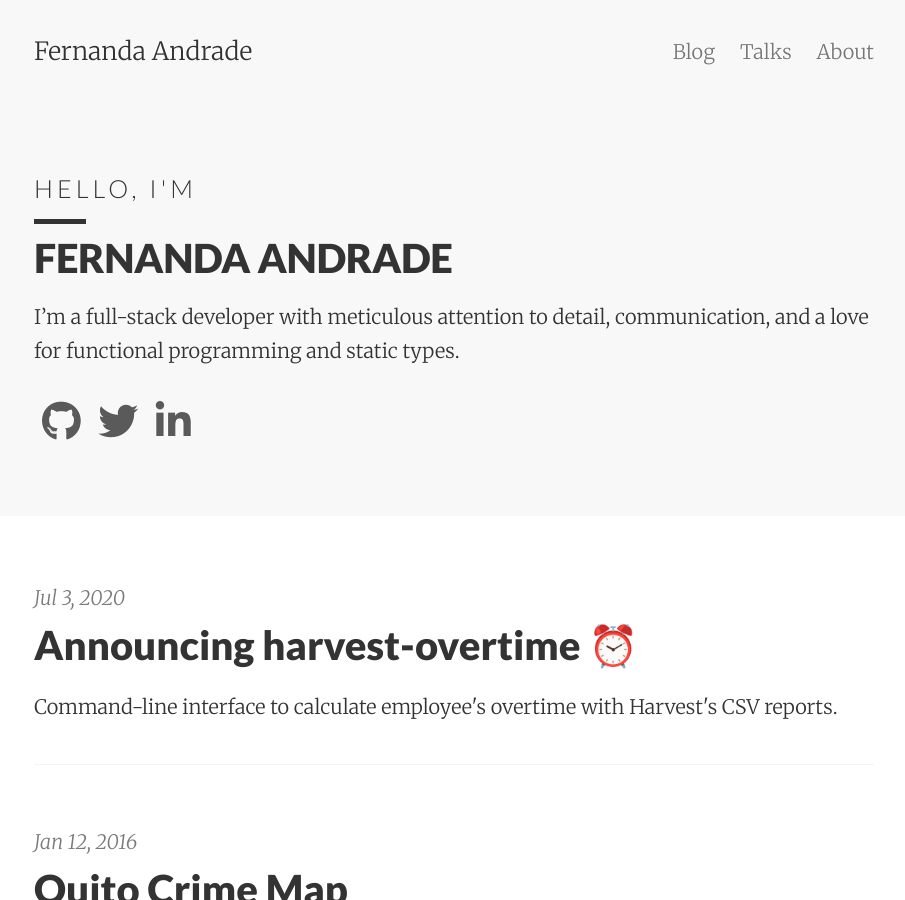
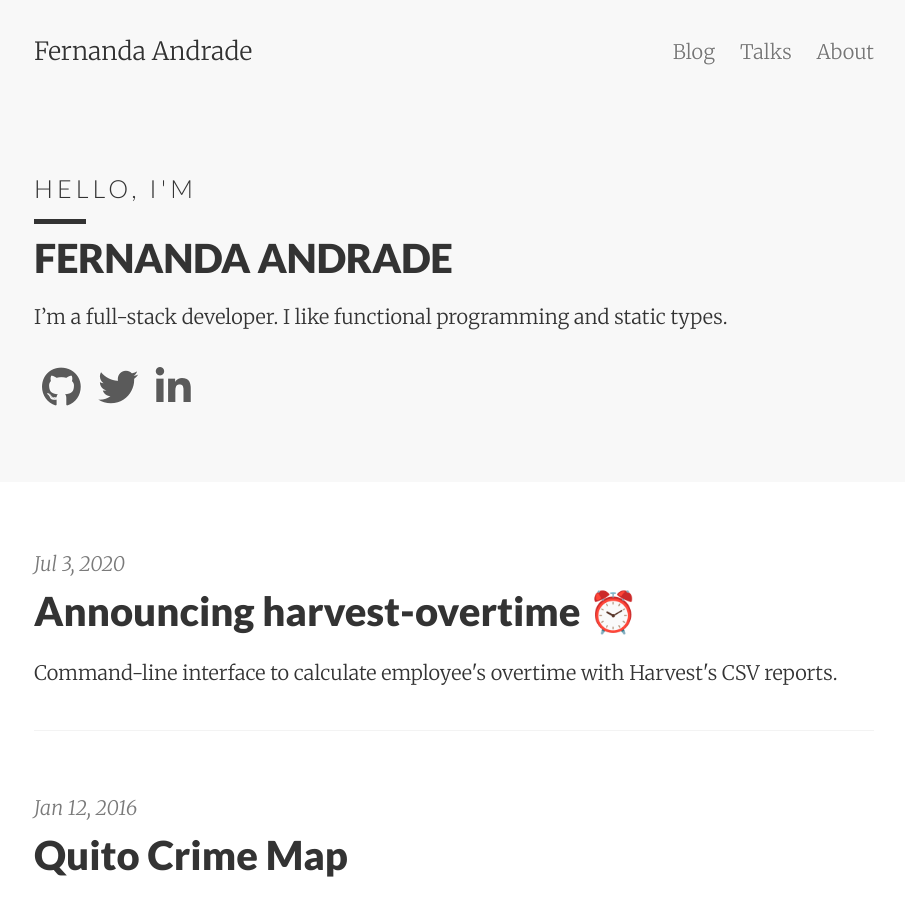
Before and after one commit to flandrade/flandrade.github.io, a Jekyll site: the page built from index.html, in a window 1280 px wide and 900 px high. Shown: the whole window, without its empty margins (186-1091 px from the left). Built offline with Jekyll 4.4.1, drawn with Linux system fonts in a browser that asks for light colours; nearby versions of some CDN libraries; the list of posts is cut into pages by our own code.

Commit message:
Update profile header (#18)

```diff
--- a/_config.yml
+++ b/_config.yml
@@ -2,7 +2,7 @@
 title:       Fernanda Andrade
 email:
 author:      Fernanda Andrade
-description: "Fernanda Andrade. Full-stack developer with a love for functional programming."
+description: "Fernanda Andrade. Full-stack developer interested in functional programing and static types."
 baseurl:     ""
 url:         "https://ferandrade.com"
 date_format: "%b %-d, %Y"
--- a/_includes/header.html
+++ b/_includes/header.html
@@ -21,8 +21,7 @@
         <div class="presentation">
           <h3 class="aborder ainverted py2">HELLO, I'M </h3>
           <h2>FERNANDA ANDRADE</h2>
-          <p>I’m a full-stack developer with meticulous attention to detail, communication, and a love for functional
-            programming and static types.‍</p>
+          <p>I’m a full-stack developer. I like functional programming and static types.‍</p>
           {% if site.show_social_icons %}
           <div class="social-icons">
             {% include social_links.html %}
```
